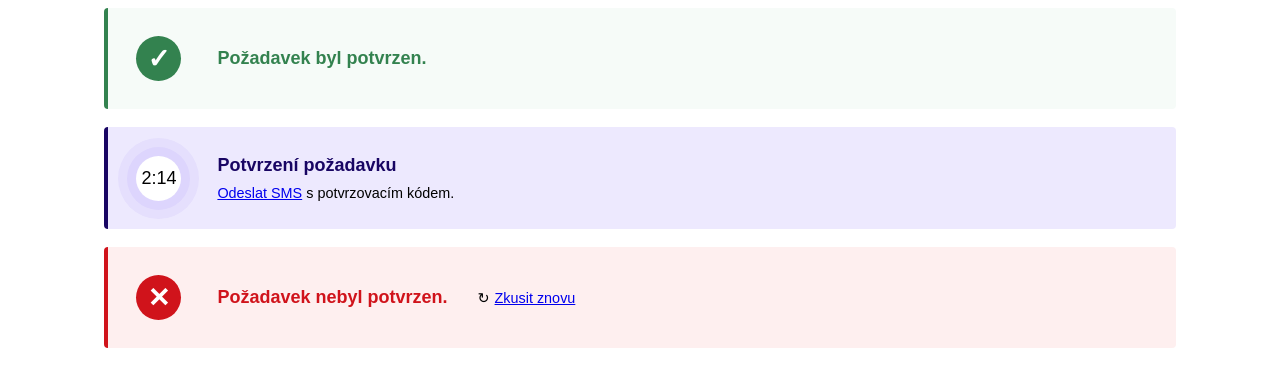
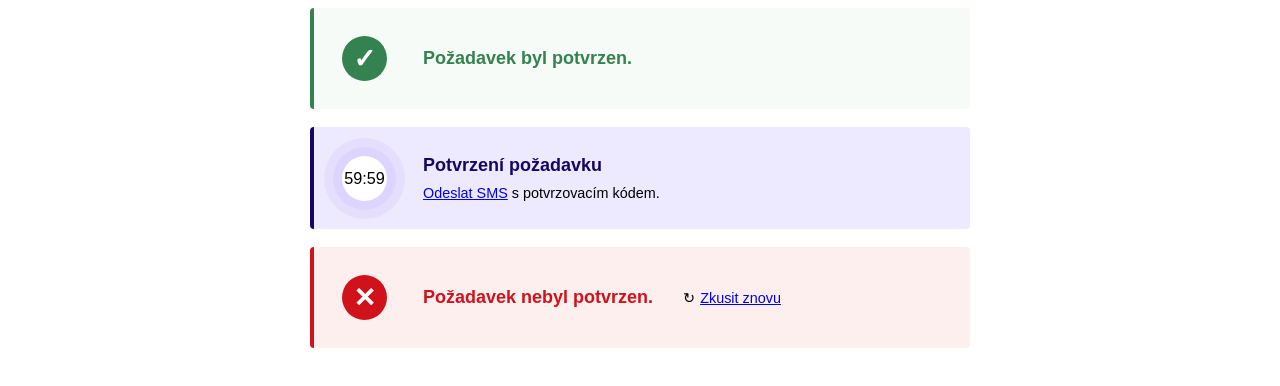
Before and after one commit to dan-sprucek/Responsive-buttons, a plain HTML site: page index.html in a window 1280 px wide. Drawn offline with Linux system fonts and the light colour scheme.

Commit message:
width changed to 600

```diff
--- a/index.html
+++ b/index.html
@@ -20,7 +20,7 @@
 <!-- PENDING ALERT -->
 
     <div class='alert-pending'>
-        <div>2:14</div>
+        <div>59:59</div>
         <div>
             <div>Potvrzení požadavku</div>
             <div class='alert-pending-additional-info'><a href='#'>Odeslat SMS</a> s potvrzovacím kódem.</div>
--- a/styles/style.scss
+++ b/styles/style.scss
@@ -23,6 +23,7 @@ $breakpoint-desktop: 'only screen and (min-width: 780px)';
 
 @mixin alert($color, $bgcolor) {
     width: 90%;
+    max-width: 600px;
     display: flex;
     align-items: center;
     font-family: Arial, Helvetica, sans-serif;
@@ -98,7 +99,7 @@ $breakpoint-desktop: 'only screen and (min-width: 780px)';
         font-size: $base-size * 0.5;
     }
     @media #{$breakpoint-tablet} {
-        font-size: $base-size;
+        font-size: $base-size * 0.9;
         box-shadow: 0 0 0 $base-size / 2 darken($pending-bg-color, 4),
                     0 0 0 $base-size darken($pending-bg-color, 2);
     }
```
Also changed, not shown: styles/style.css, 1 other file.
